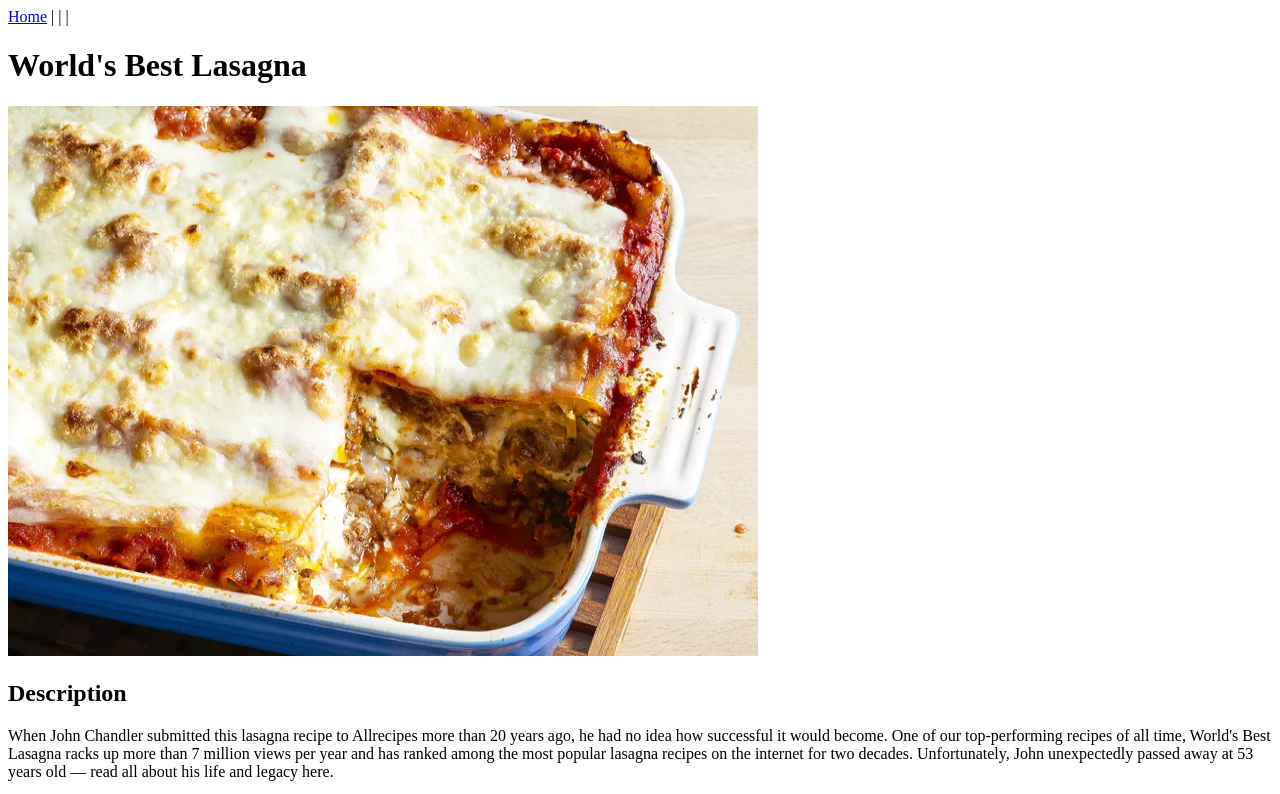
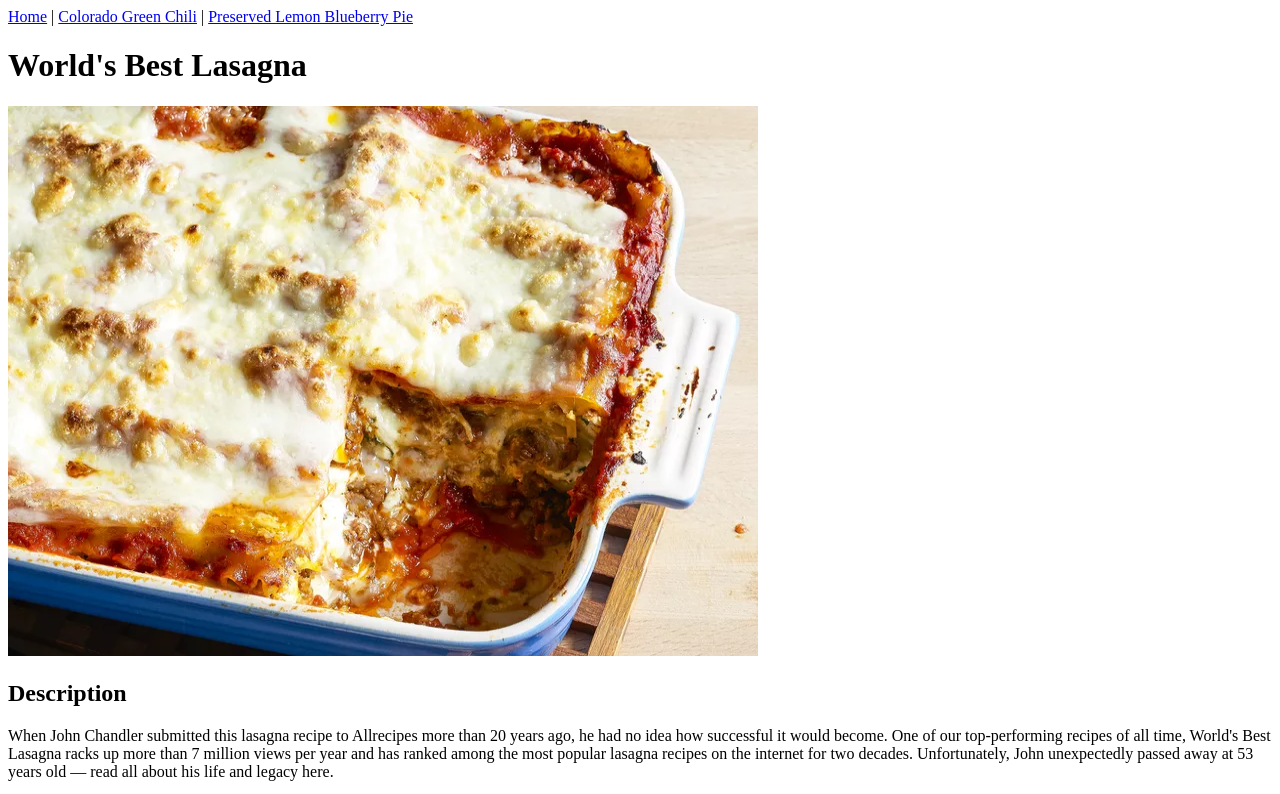
Before and after one commit to certainly-bird/odin-recipes, a plain HTML site: page recipes/lasagna.html in a window 1280 px wide. Shown: the top 794 px of the page. Drawn offline with Linux system fonts and the light colour scheme.

Commit message:
updated linking between pages on varios recipes

```diff
--- a/recipes/lasagna.html
+++ b/recipes/lasagna.html
@@ -8,9 +8,8 @@
 <body>
     <nav>
         <a href="../index.html">Home</a> |
-        <a href=""></a> |
-        <a href=""></a> |
-        <a href=""></a>
+        <a href="./colorado-green-chili.html">Colorado Green Chili</a> |
+        <a href="./plb-pie.html">Preserved Lemon Blueberry Pie</a>
     </nav>
     <h1>World's Best Lasagna</h1>
     <img src="../images/lasagna.png" alt="An image of lasagna." height="550" width="750">
```
Also changed, not shown: recipes/colorado-green-chili.html (+1 -1 lines).
